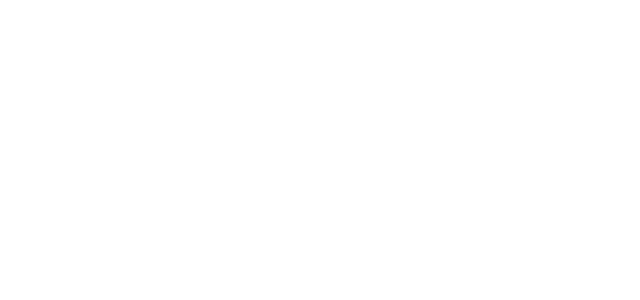
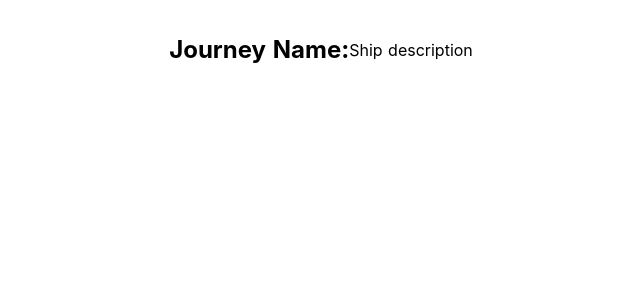
Before and after one commit to jetsetPanda/projectCelestial, a Nuxt app: page /journeys/1 in a window 1280 px wide. Before the commit this address had no page. Shown: the top 300 px of the page, without its empty margins (319-959 px from the left). Built offline with nearby package versions, Linux system fonts and the light colour scheme.

Commit message:
init dynamic route

```diff
--- /dev/null
+++ b/pages/journeys/_shipid/index.vue
@@ -0,0 +1,22 @@
+<template>
+<!--  e.g. below: dynamic route in vue router-->
+<!--  <p>{{ $route.params.shipid }}</p>-->
+  <section class="single-journey">
+    <h1>Journey Name:</h1>
+    <div>
+      <img src="" alt="">
+    </div>
+    <p>Ship description</p>
+  </section>
+</template>
+
+<style scoped>
+
+  .single-journey {
+    display: flex;
+    justify-content: center;
+    align-items: center;
+    text-align: center;
+    padding: 35px;
+  }
+</style>
```
